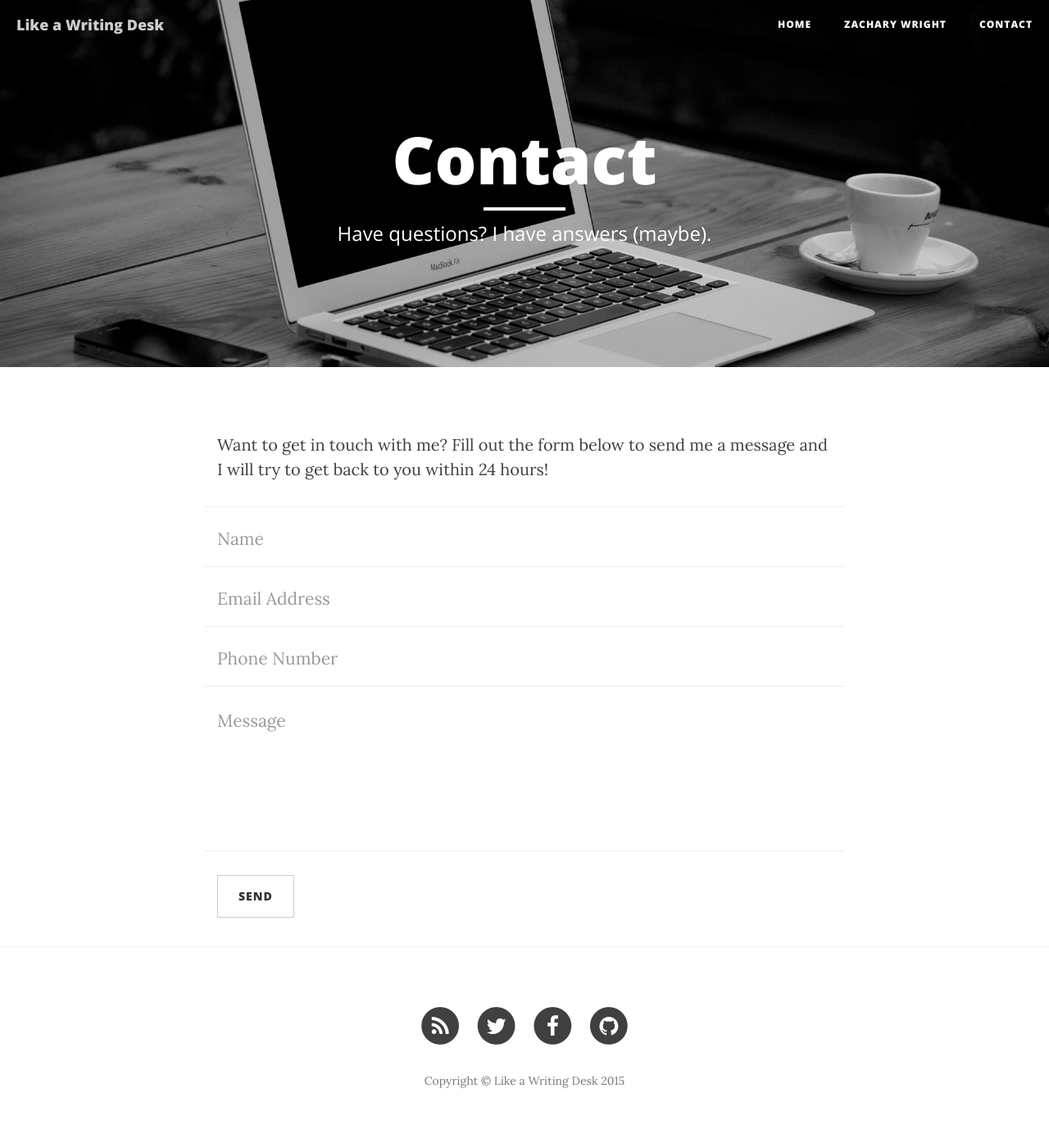
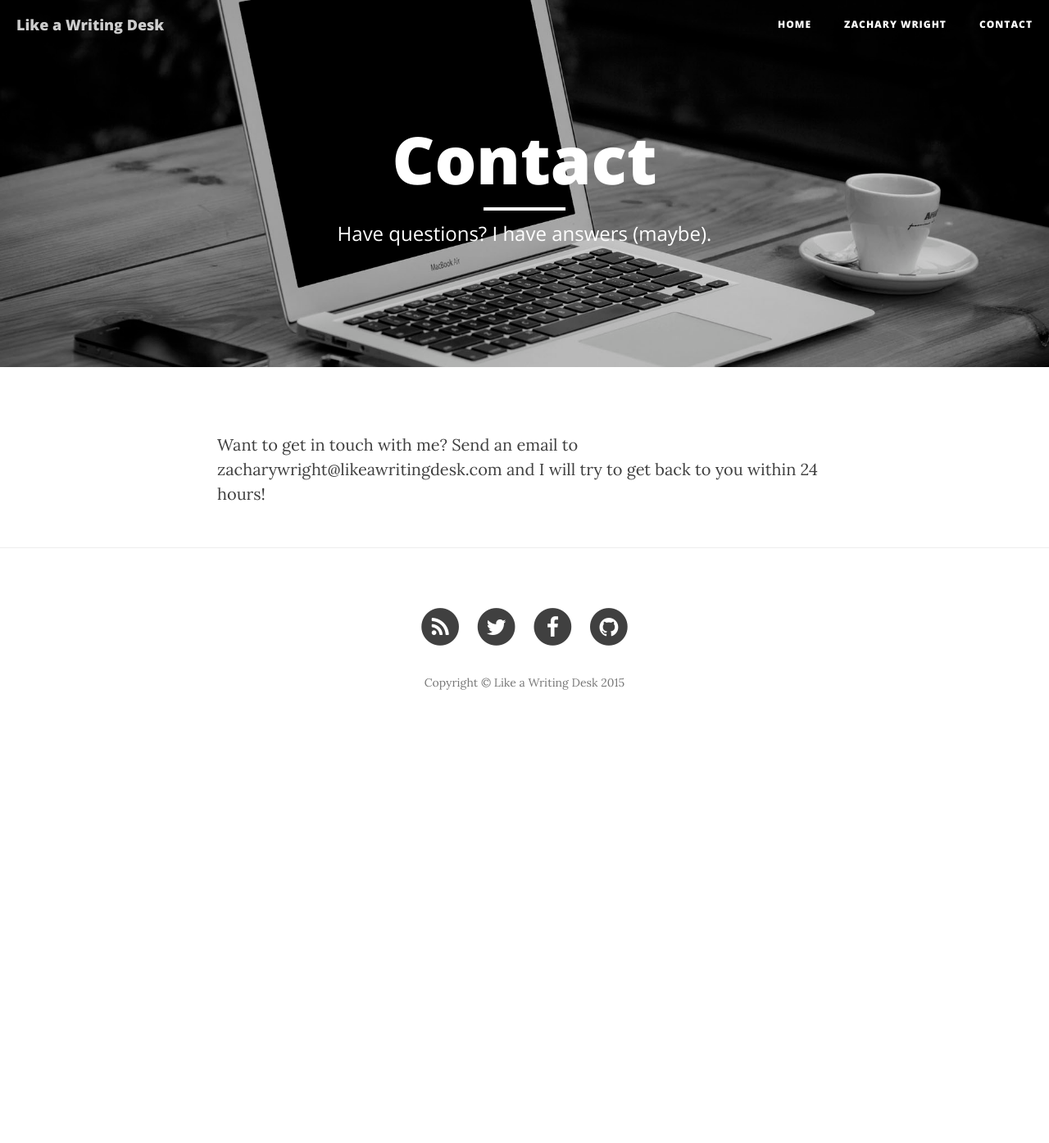
Before and after one commit to zacharyw/like-a-writing-desk, a Jekyll site: the page built from contact.html, in a window 1280 px wide. Shown: the whole page at 82% size. Built offline with Jekyll 4.4.1, drawn with Linux system fonts in a browser that asks for light colours; nearby versions of some CDN libraries; after the commit the page ends 909 px from its top, so only the background shows below that.

Commit message:
Fixed contact, again.

```diff
--- a/contact.html
+++ b/contact.html
@@ -5,44 +5,4 @@ description: "Have questions? I have answers (maybe)."
 header-img: "img/contact-bg.jpg"
 ---
 
-<p>Want to get in touch with me? Fill out the form below to send me a message and I will try to get back to you within 24 hours!</p>
-<!-- Contact Form - Enter your email address on line 19 of the mail/contact_me.php file to make this form work. -->
-<!-- WARNING: Some web hosts do not allow emails to be sent through forms to common mail hosts like Gmail or Yahoo. It's recommended that you use a private domain email address! -->
-<!-- NOTE: To use the contact form, your site must be on a live web host with PHP! The form will not work locally! -->
-<form name="sentMessage" id="contactForm" novalidate action="//formspree.io/zacharywright@likeawritingdesk.com" method="POST">
-    <div class="row control-group">
-        <div class="form-group col-xs-12 floating-label-form-group controls">
-            <label>Name</label>
-            <input type="text" class="form-control" placeholder="Name" id="name" required data-validation-required-message="Please enter your name.">
-            <p class="help-block text-danger"></p>
-        </div>
-    </div>
-    <div class="row control-group">
-        <div class="form-group col-xs-12 floating-label-form-group controls">
-            <label>Email Address</label>
-            <input type="email" class="form-control" placeholder="Email Address" id="email" required data-validation-required-message="Please enter your email address.">
-            <p class="help-block text-danger"></p>
-        </div>
-    </div>
-    <div class="row control-group">
-        <div class="form-group col-xs-12 floating-label-form-group controls">
-            <label>Phone Number</label>
-            <input type="tel" class="form-control" placeholder="Phone Number" id="phone" required data-validation-required-message="Please enter your phone number.">
-            <p class="help-block text-danger"></p>
-        </div>
-    </div>
-    <div class="row control-group">
-        <div class="form-group col-xs-12 floating-label-form-group controls">
-            <label>Message</label>
-            <textarea rows="5" class="form-control" placeholder="Message" id="message" required data-validation-required-message="Please enter a message."></textarea>
-            <p class="help-block text-danger"></p>
-        </div>
-    </div>
-    <br>
-    <div id="success"></div>
-    <div class="row">
-        <div class="form-group col-xs-12">
-            <button type="submit" class="btn btn-default">Send</button>
-        </div>
-    </div>
-</form>
+<p>Want to get in touch with me? Send an email to zacharywright@likeawritingdesk.com and I will try to get back to you within 24 hours!</p>
```
